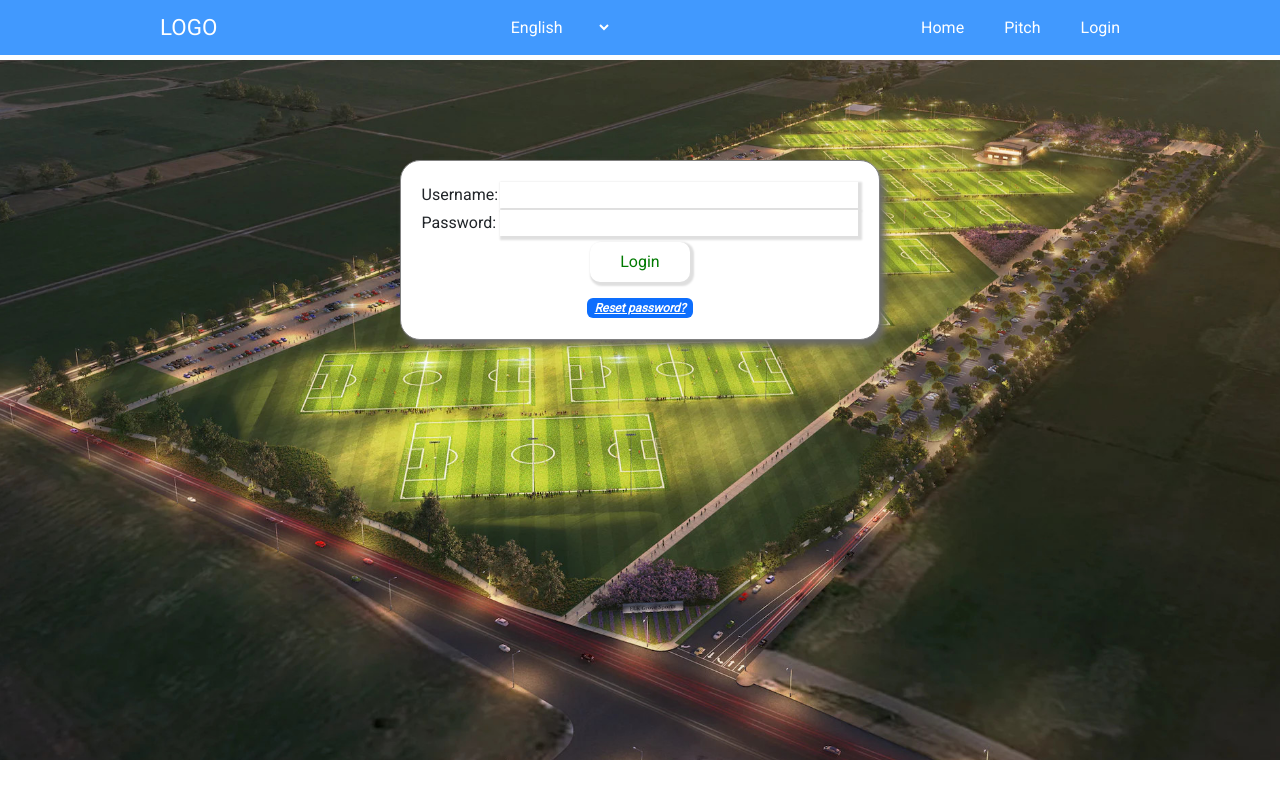
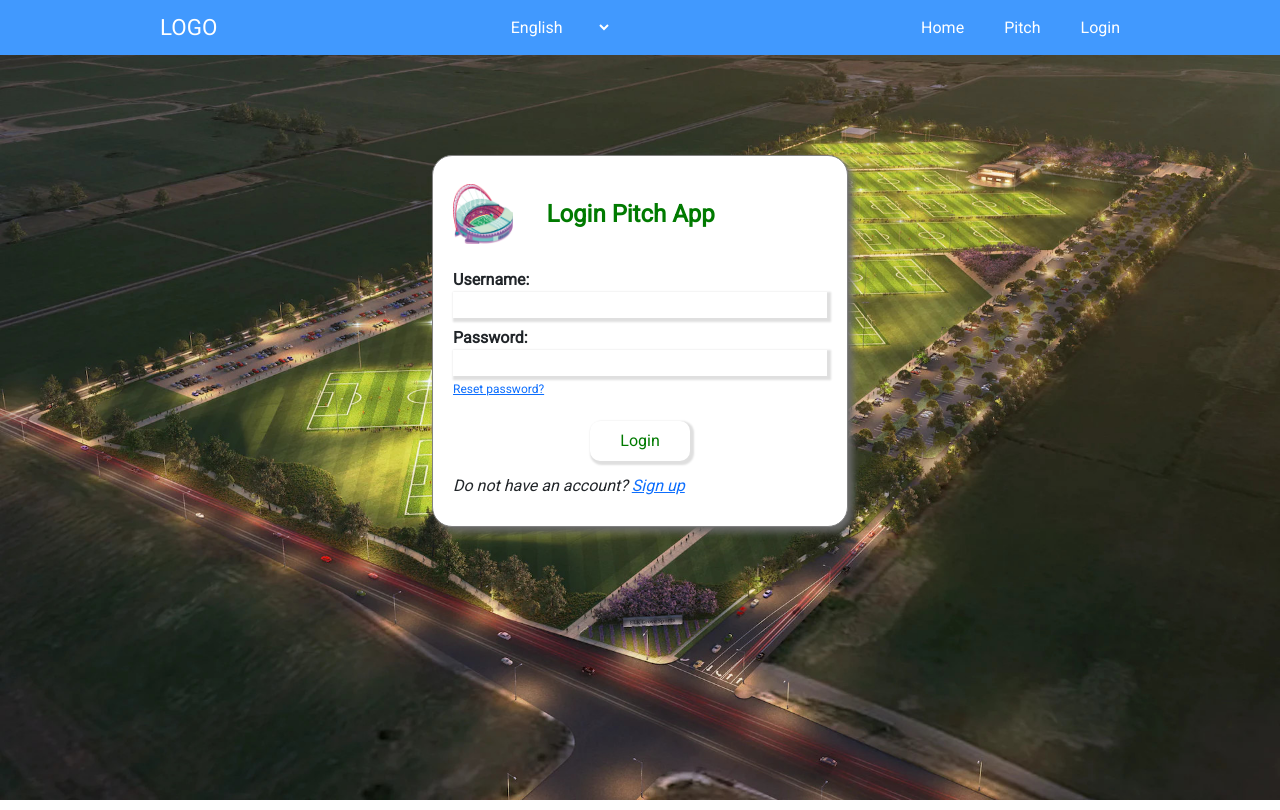
Before and after one commit to awesome-academy/python_naitei_sms, a Django app: page /accounts/login/ in a window 1280 px wide. Before the commit the page ends 760 px from the top, so only its background shows below. Run offline with Django 4.2, Linux system fonts and the light colour scheme; some libraries are stand-ins or nearby versions.

Commit message:
Fix Image refactor Interface Login

```diff
--- a/static/css/login.css
+++ b/static/css/login.css
@@ -1,28 +1,29 @@
-.form_box{
+.form_box {
   width: fit-content;
   border: 1px solid grey;
   padding: 20px;
   margin: 0 auto;
   background-color: white;
   border-radius: 20px;
-  box-shadow: 5px 5px 7px #6A6A6A;
+  box-shadow: 5px 5px 7px #6a6a6a;
   height: fit-content;
+  min-width: 416px;
 }
-.form_style{
+.form_style {
   background-image: url("/static/image/bckgr.jpg");
   background-position: center;
   background-size: cover;
   background-repeat: no-repeat;
   width: 100%;
-  height: 700px;
+  height: calc(100vh - 55px);
   padding-top: 100px;
 }
-.form_box h2{
-  font-family: 'Roboto', sans-serif;
+.form_box h2 {
+  font-family: "Roboto", sans-serif;
 }
-.form_box p{
+.form_box p {
   margin-bottom: 0;
-  font-family: 'Roboto', sans-serif;
+  font-family: "Roboto", sans-serif;
 }
 #id_username {
   width: 100%;
@@ -30,38 +31,38 @@
   outline: none;
   border: none;
 }
-#id_password1{
-  width: 358.400px;
+#id_password1 {
+  width: 358.4px;
   box-shadow: 2px 2px 2px 2px #dfdfdf;
   outline: none;
   border: none;
 }
-#id_password{
-  width: 358.400px;
+#id_password {
+  width: 358.4px;
   box-shadow: 2px 2px 2px 2px #dfdfdf;
   outline: none;
   border: none;
 }
-#id_password2{
-  width: 358.400px;
+#id_password2 {
+  width: 358.4px;
   box-shadow: 2px 2px 2px 2px #dfdfdf;
   outline: none;
   border: none;
 }
-#id_email{
-  width: 358.400px;
+#id_email {
+  width: 358.4px;
   box-shadow: 2px 2px 2px 2px #dfdfdf;
   outline: none;
   border: none;
 }
-.fill_box{
+.fill_box {
   padding-bottom: 10px;
 }
-.submit_btn{
+.submit_btn {
   text-align: center;
   padding: 5px;
 }
-.submit_btn button{
+.submit_btn button {
   border-radius: 10px;
   width: 100px;
   border: none;
@@ -69,7 +70,7 @@
   background-color: white;
   box-shadow: 2px 2px 2px 2px #dfdfdf;
 }
-.btn{
+.btn {
   border-radius: 10px;
   width: 100px;
   border: none;
@@ -78,11 +79,20 @@
   box-shadow: 2px 2px 2px 2px #dfdfdf;
   height: 40px;
 }
-.login_btn{
+.login_btn {
   font-style: italic;
   text-align: center;
 }
-.logo-img{
+.logo-img {
   width: 20px;
   height: 20px;
 }
+
+.font-i {
+  font-style: italic !important;
+}
+
+.wrap-input input {
+  padding-left: 8px !important;
+  width: 100% !important;
+}
--- a/static/css/styles.css
+++ b/static/css/styles.css
@@ -68,7 +68,7 @@
 /* Set the opacity for the modal content */
 .modal {
   background-color: transprent !important;
-  border-radius: 20px!important;
+  border-radius: 20px !important;
 }
 .pitch_lists {
   margin: 0 40px;
@@ -97,7 +97,7 @@
   object-fit: cover;
   border-radius: 15px 15px 0 0;
 }
-.card-body{
+.card-body {
   text-align: center;
   padding-top: 5px;
 }
@@ -145,3 +145,15 @@
 .border-none {
   border: none !important;
 }
+
+.fs-12 {
+  font-size: 12px !important;
+}
+
+.fs-14 {
+  font-size: 14px !important;
+}
+
+.green {
+  color: rgb(0, 122, 0);
+}
--- a/templates/base_generic.html
+++ b/templates/base_generic.html
@@ -27,16 +27,16 @@
   </head>
   <body>
     <div class="container-fluid p-0 m-0">
-      <div class="row">
-        <div class="col-sm-12">
+      <div class="row p-0 m-0">
+        <div class="col-sm-12 p-0 m-0">
           {% block nav %}
             {% include "navbar.html" %}
           {% endblock nav %}
         </div>
       </div>
       <div>
-        <div class="col-sm-12">
-          <div class="row ">
+        <div class="col-sm-12 p-0 m-0">
+          <div class="row p-0 m-0">
             {% block content %}
             {% endblock content %}
           </div>
--- a/templates/registration/login.html
+++ b/templates/registration/login.html
@@ -1,8 +1,45 @@
 {% extends "base_generic.html" %}
 {% load i18n %}
+{% load static %}
 {% block content %}
   <div class="d-grid gap-2 col-6 ml-5 form_style">
     <form class="form_box" method="post" action="{% url 'login' %}">
+      <div class="d-flex justify-content-between align-items-center pt-2 pb-4">
+        <div class="col-3">
+          <img src="{% static 'image/logo.png' %}"
+               alt="Logo"
+               height="60px"
+               width="60px">
+        </div>
+        <div class="col-9">
+          <h4 class="p-0 m-0">
+            <strong class="green">Login Pitch App</strong>
+          </h4>
+        </div>
+      </div>
+      {% csrf_token %}
+      <div>
+        <div>
+          <strong>
+            {{ form.username.label_tag }}
+          </strong>
+          <div class="wrap-input">
+            {{ form.username }}
+          </div>
+        </div>
+        <div class="pt-2">
+          <strong>
+            {{ form.password.label_tag }}
+          </strong>
+          <div class="wrap-input">
+            {{ form.password }}
+          </div>
+        </div>
+      </div>
+      <div>
+        <a class="text-wrap fs-12" href="{% url 'password_reset' %}">{% trans "Reset password?" %}</a>
+      </div>
+      <div class="errorlist text-danger py-2 font-i fs-14">
         {% if form.errors %}
           <p>
             {% trans "Your username and password didn't match. Please try again." %}
@@ -20,26 +57,18 @@
             </p>
           {% endif %}
         {% endif %}
-      {% csrf_token %}
-      <table>
-        <tr>
-          <td>{{ form.username.label_tag }}</td>
-          <td>{{ form.username }}</td>
-        </tr>
-        <tr>
-          <td>{{ form.password.label_tag }}</td>
-          <td>{{ form.password }}</td>
-        </tr>
-      </table>
+      </div>
       <div class="submit_btn">
         <button type="submit" class="btn btn-primary py-0">
           Login
         </button>
       </div>
       <input type="hidden" name="next" value="{{ next }}">
-      <p class="pt-2 login_btn">
-        <a class="badge bg-primary text-wrap" href="{% url 'password_reset' %}">{% trans "Reset password?" %}</a>
+      <div class="py-2 font-i">
+        <p>
+          {% trans "Do not have an account?" %} <a href="{% url 'signup' %}">{% trans "Sign up" %}</a>
         </p>
+      </div>
     </form>
   </div>
 {% endblock %}
```
Also changed, not shown: templates/registration/signup.html (+27 -14 lines). Lines whose indentation alone changed are shown as unchanged.
